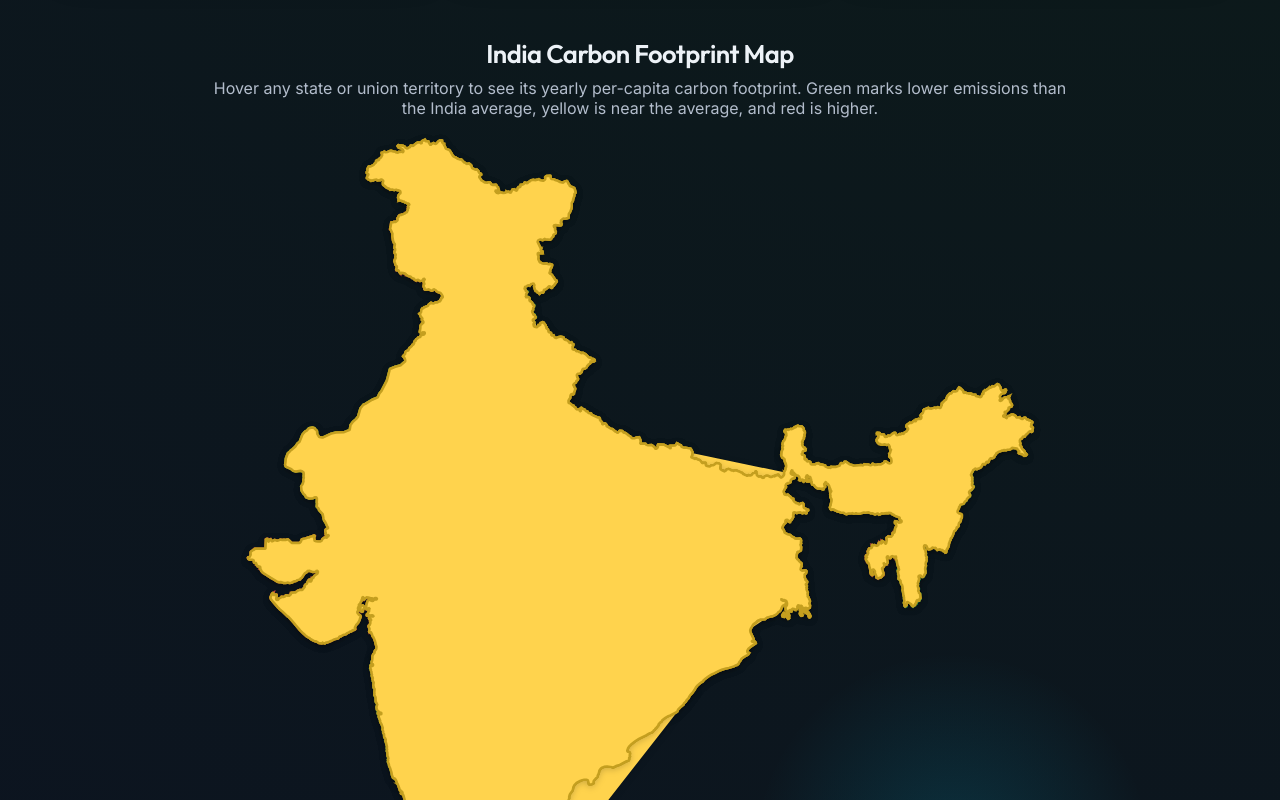
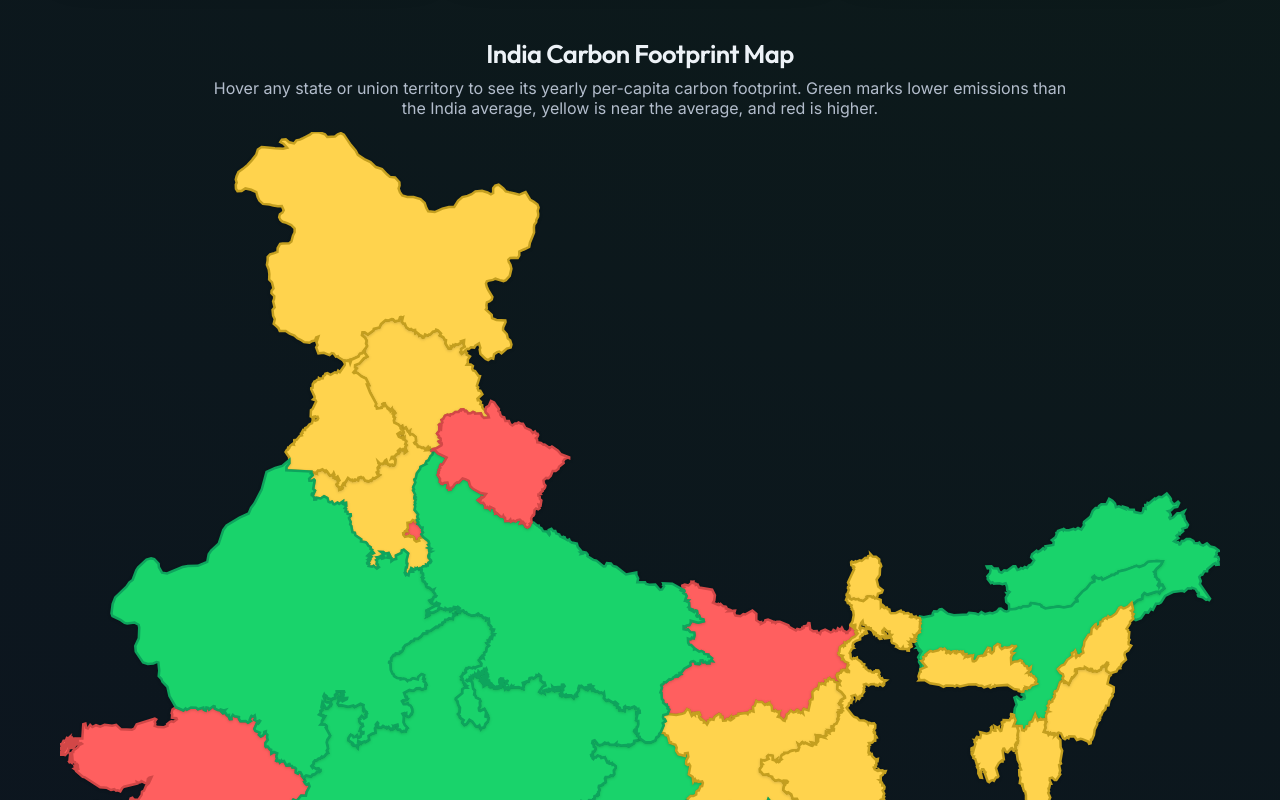
Before and after one commit to Ratul-Chatterjee/Eco-Swaraj, a React (Vite) app: page / in a window 1280 px wide. Shown: the part 980-1780 px from the top of the page. Built offline with nearby package versions, Linux system fonts and the light colour scheme; no server answers; the database is empty.

Commit message:
Use region-based India map asset

```diff
--- a/src/components/Common/IndiaCarbonMap.tsx
+++ b/src/components/Common/IndiaCarbonMap.tsx
@@ -1,5 +1,6 @@
 import React, { useEffect, useMemo, useState } from "react";
-import indiaSvgMarkup from "../../assets/indiamap.svg?raw";
+import indiaRegionSvgMarkup from "../../assets/India.svg?raw";
+import indiaOutlineSvgMarkup from "../../assets/indiamap.svg?raw";
 import { fallbackStateValues, subscribeToCarbonAnalytics } from "../../services/carbonAnalytics";
 import type { CarbonAnalyticsDocument as CarbonAnalyticsDoc } from "../../services/carbonAnalyticsContract";
 import { buildIndiaRegionAliasLookup, INDIA_MAP_REGIONS, INDIA_REGION_LOOKUP, normalizeIndiaRegionName } from "../../data/indiaMapRegions";
@@ -18,6 +19,7 @@ export const IndiaCarbonMap: React.FC = () => {
   const [hovered, setHovered] = useState<MapRegion | null>(null);
   const [tooltipPos, setTooltipPos] = useState({ x: 0, y: 0 });
   const [svgMarkup, setSvgMarkup] = useState("");
+  const [svgSource, setSvgSource] = useState<"regions" | "outline">("regions");
   const [analytics, setAnalytics] = useState<CarbonAnalyticsDoc | null>(null);
 
   useEffect(() => subscribeToCarbonAnalytics(setAnalytics), []);
@@ -40,7 +42,12 @@ export const IndiaCarbonMap: React.FC = () => {
   };
 
   useEffect(() => {
-    const doc = new DOMParser().parseFromString(indiaSvgMarkup, "image/svg+xml");
+    const primaryDoc = new DOMParser().parseFromString(indiaRegionSvgMarkup, "image/svg+xml");
+    const primaryPaths = Array.from(primaryDoc.querySelectorAll("path"));
+    const usePrimary = primaryPaths.length >= INDIA_MAP_REGIONS.length;
+    const doc = usePrimary ? primaryDoc : new DOMParser().parseFromString(indiaOutlineSvgMarkup, "image/svg+xml");
+    const sourceType: "regions" | "outline" = usePrimary ? "regions" : "outline";
+
     Array.from(doc.querySelectorAll("path")).forEach((path, index) => {
       const region = INDIA_REGION_LOOKUP.get(index + 1) ?? INDIA_MAP_REGIONS[index] ?? { name: `Region ${index + 1}` };
       const canonicalName = regionAliasLookup.get(normalizeIndiaRegionName(region.name)) ?? region.name;
@@ -54,7 +61,9 @@ export const IndiaCarbonMap: React.FC = () => {
       path.setAttribute("vector-effect", "non-scaling-stroke");
       path.setAttribute("style", "cursor:pointer;transition:fill .2s ease,stroke .2s ease;filter:drop-shadow(0 2px 4px rgba(0,0,0,.18));");
     });
+
     setSvgMarkup(new XMLSerializer().serializeToString(doc));
+    setSvgSource(sourceType);
   }, [liveNationalAverage, regionAliasLookup, resolveRegionValue, valuesByState]);
 
   return (
@@ -75,6 +84,7 @@ export const IndiaCarbonMap: React.FC = () => {
             </div>
           )}
 
+          <div style={{ width: "100%", minHeight: "220px", padding: 0, background: "none", display: "flex", justifyContent: "center", alignItems: "center", overflow: "visible", maxWidth: "100%", position: "relative" }}>
             <div
               onMouseMove={(event) => {
                 const target = event.target as SVGElement | null;
@@ -86,9 +96,17 @@ export const IndiaCarbonMap: React.FC = () => {
                 setTooltipPos({ x: event.clientX - bounds.left, y: event.clientY - bounds.top });
               }}
               onMouseLeave={() => setHovered(null)}
-            style={{ width: "100%", minHeight: "220px", padding: 0, background: "none", display: "flex", justifyContent: "center", alignItems: "center", overflow: "visible", maxWidth: "100%" }}
-            dangerouslySetInnerHTML={{ __html: svgMarkup.replace("<svg ", '<svg viewBox="0 0 1200 1200" preserveAspectRatio="xMidYMid meet" width="78%" height="78%" style="display:block;max-width:78%;margin:0 auto;" ') }}
+              style={{ width: "100%", height: "100%", display: "flex", justifyContent: "center", alignItems: "center" }}
+              dangerouslySetInnerHTML={{
+                __html: svgMarkup.replace(
+                  "<svg ",
+                  `<svg preserveAspectRatio="xMidYMid meet" width="100%" height="100%" style="display:block;max-width:100%;margin:0 auto;" ${
+                    svgSource === "regions" ? 'viewBox="0 0 2500 2843" ' : 'viewBox="0 0 1200 1200" '
+                  }`
+                ),
+              }}
             />
+          </div>
         </div>
       </div>
     </section>
```
Lines whose indentation alone changed are shown as unchanged.
